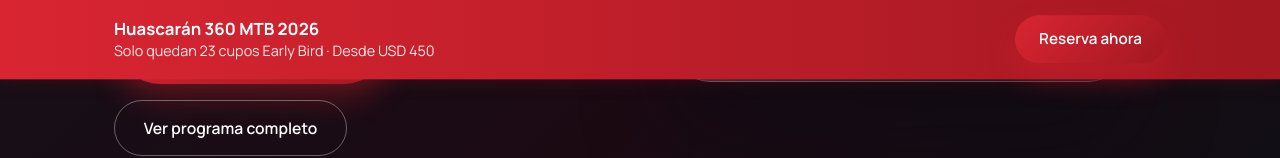
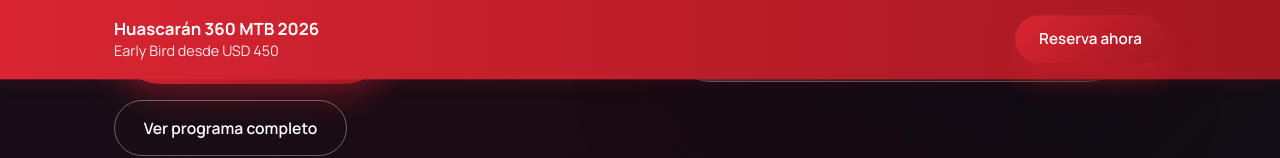
Before and after one commit to aramirez087/Huascaran360, a plain HTML site: page index.html in a window 1280 px wide. Shown: the part 803-961 px from the top of the page. Drawn offline with Linux system fonts and the light colour scheme.

Commit message:
Updated bottom banner.

```diff
--- a/index.html
+++ b/index.html
@@ -652,7 +652,7 @@
         <div class="wrapper sticky-cta__content">
             <div class="sticky-cta__text">
                 <strong>Huascarán 360 MTB 2026</strong>
-                <span>Solo quedan 23 cupos Early Bird · Desde USD 450</span>
+                <span>Early Bird desde USD 450</span>
             </div>
             <a class="btn btn--primary btn--compact" href="#inscripciones">Reserva ahora</a>
         </div>
```
